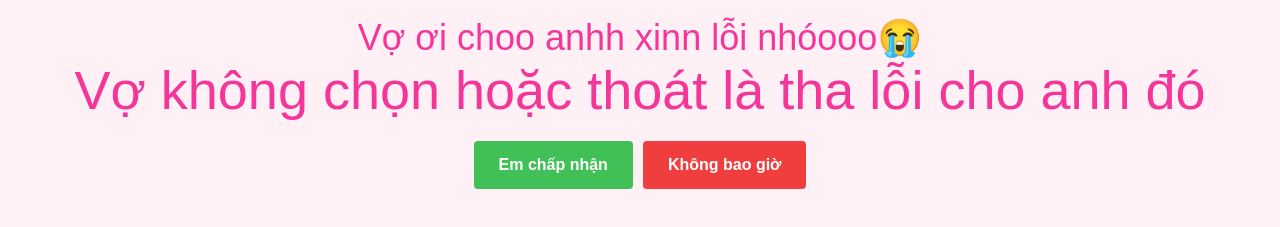
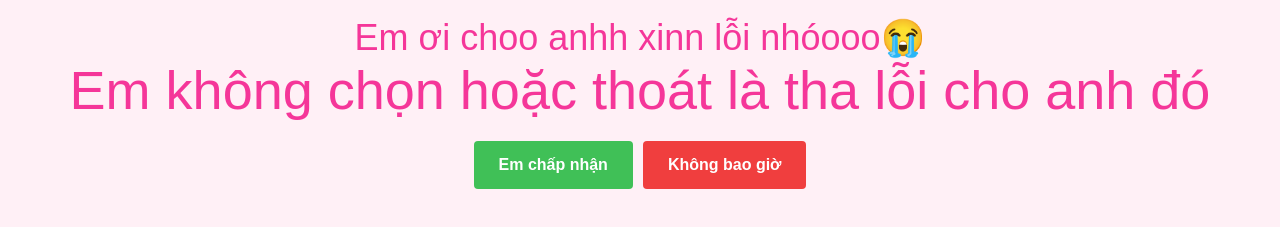
Before and after one commit to Tuatdz/xinloi, a plain HTML site: page index.html in a window 1280 px wide. Shown: the part 457-684 px from the top of the page. Drawn offline with Linux system fonts and the light colour scheme; a web font is replaced by a local one.

Commit message:
Update text in index.html for clarity

```diff
--- a/index.html
+++ b/index.html
@@ -25,8 +25,8 @@
         alt="Picture of a cat"
       />
       <p class="title">
-        Vợ ơi choo anhh xinn lỗi nhóooo😭<br /><span
-          >Vợ không chọn hoặc thoát là tha lỗi cho anh đó</span
+        Em ơi choo anhh xinn lỗi nhóooo😭<br /><span
+          >Em không chọn hoặc thoát là tha lỗi cho anh đó</span
         >
       </p>
       <div class="buttons">
```
